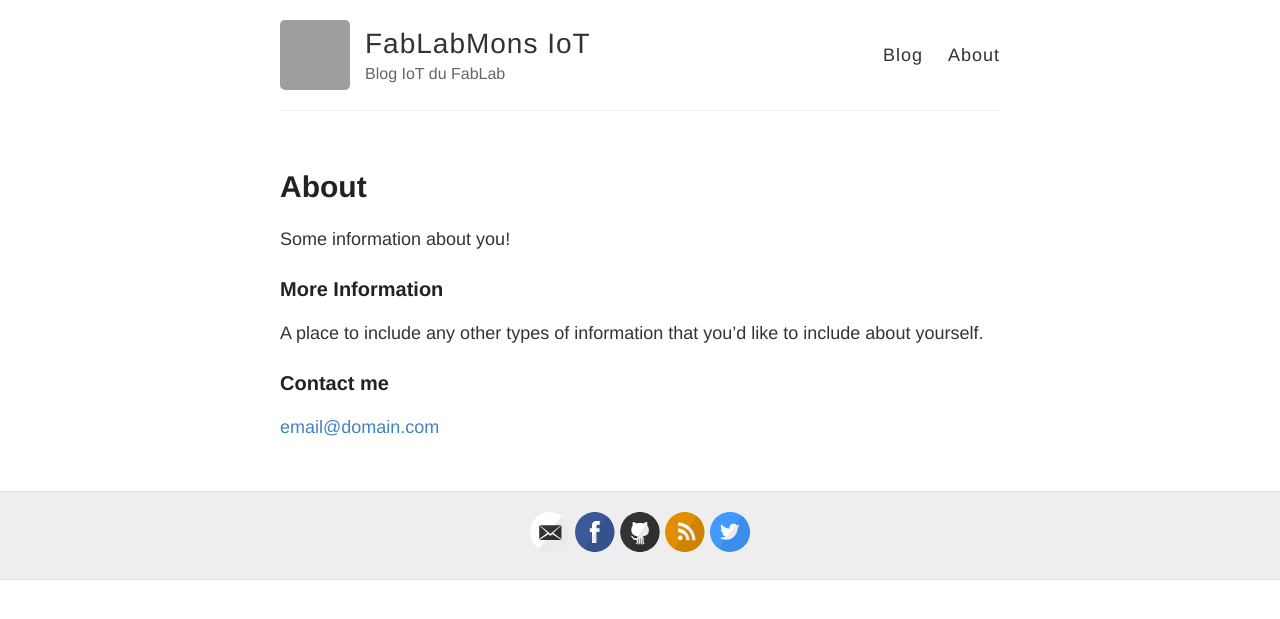
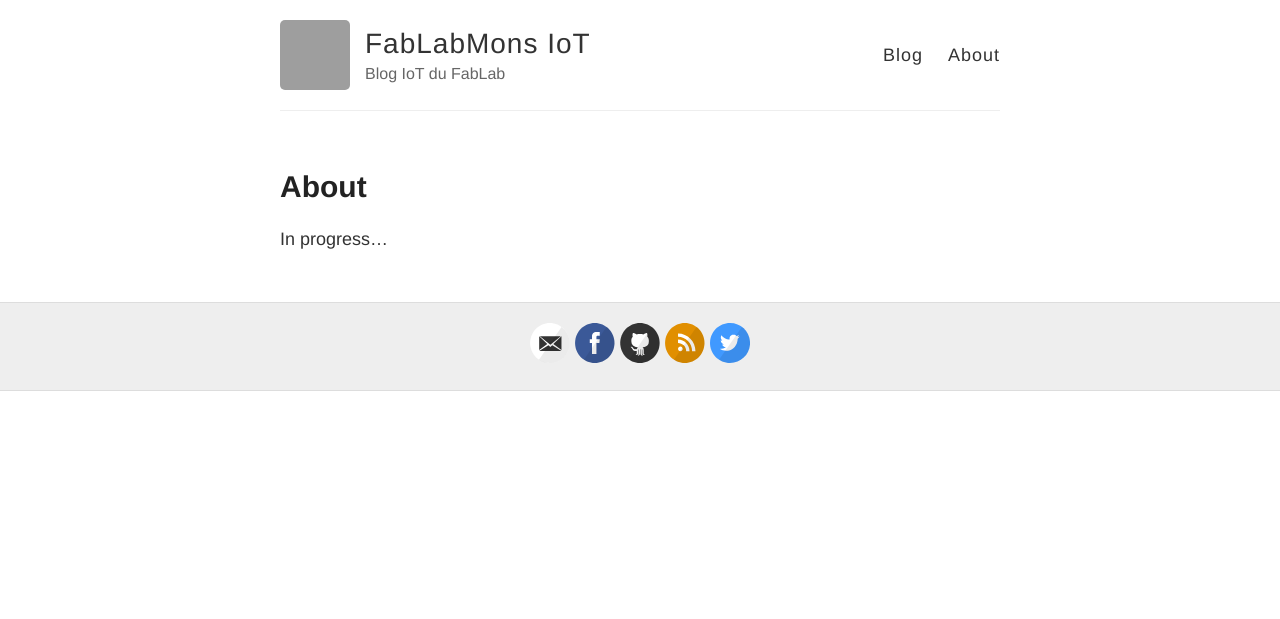
Before and after one commit to FabLabMons/iot-blog, a Jekyll site: the page built from about.md, in a window 1280 px wide. Shown: the top 619 px of the page. Built offline with Jekyll 4.4.1, drawn with Linux system fonts in a browser that asks for light colours; grey boxes are pictures that could not be loaded.

Commit message:
Remove fake content from about page

```diff
--- a/about.md
+++ b/about.md
@@ -4,12 +4,4 @@ title: About
 permalink: /about/
 ---
 
-Some information about you!
-
-### More Information
-
-A place to include any other types of information that you'd like to include about yourself.
-
-### Contact me
-
-[email@domain.com](mailto:email@domain.com)
+In progress...
```
